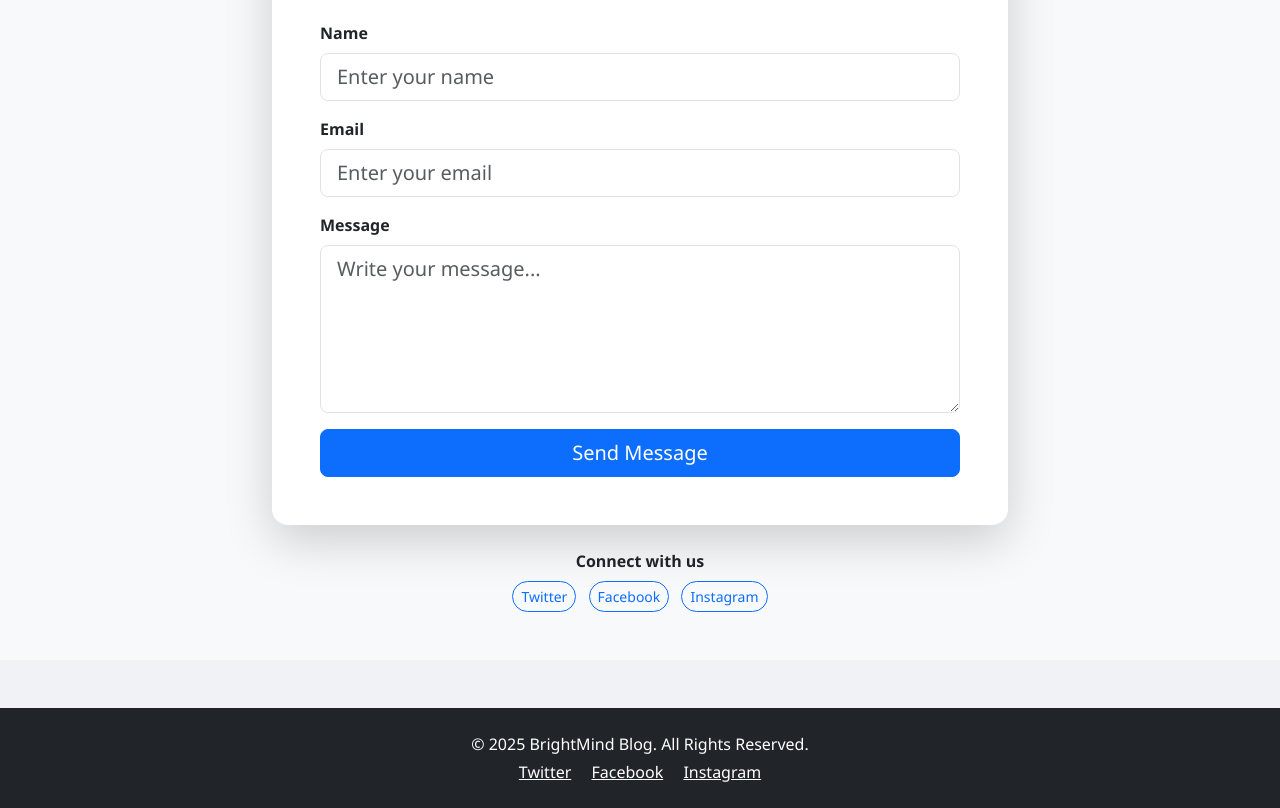
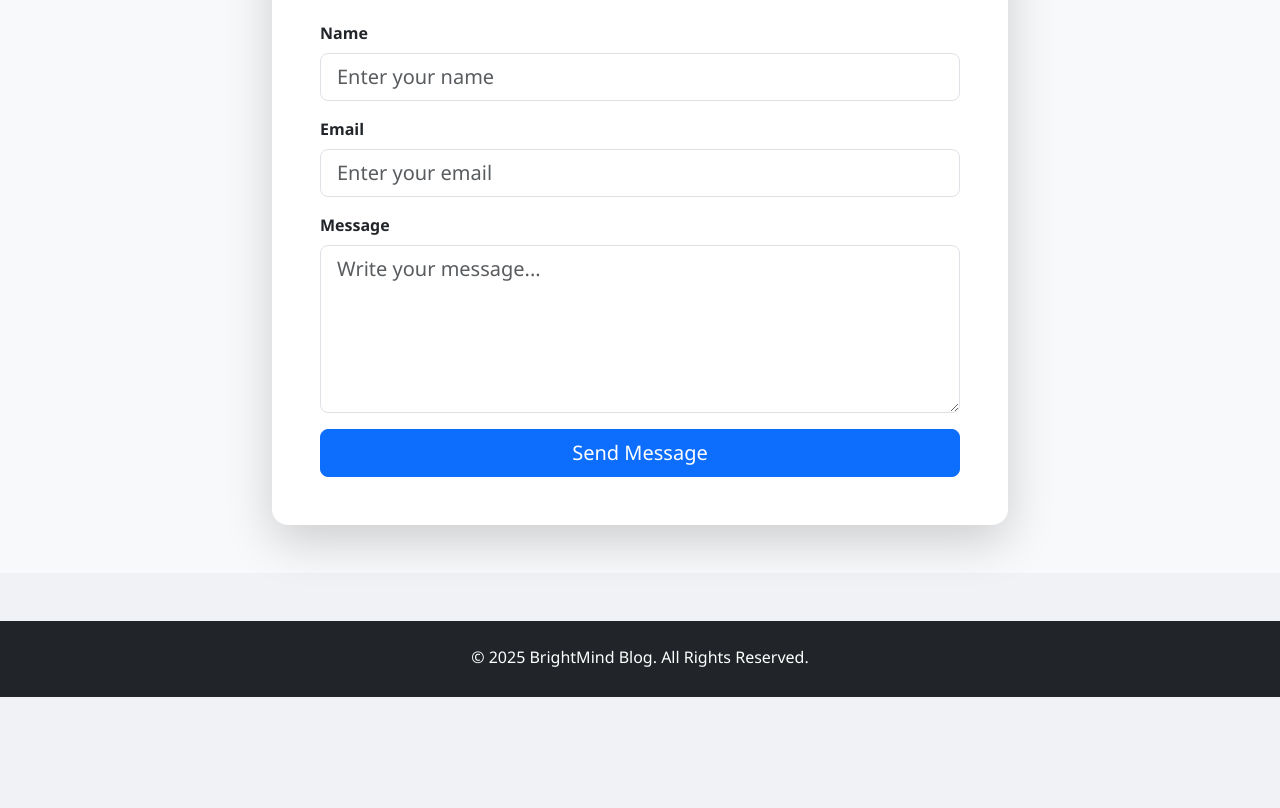
Before and after one commit to Abhinot-123/BrightMindBlog, a plain HTML site: page contact.html in a window 1280 px wide. Shown: the part 233-1041 px from the top of the page. After the commit the page ends 930 px from the top, so only its background shows below. Drawn offline with nearby package versions, Linux system fonts and the light colour scheme.

Commit message:
contact.html

```diff
--- a/contact.html
+++ b/contact.html
@@ -55,12 +55,7 @@
             </div>
           </div>
 
-          <div class="text-center mt-4">
-            <p class="fw-semibold mb-2">Connect with us</p>
-            <a href="https://twitter.com" target="_blank" class="btn btn-outline-primary btn-sm rounded-pill me-2">Twitter</a>
-            <a href="https://facebook.com" target="_blank" class="btn btn-outline-primary btn-sm rounded-pill me-2">Facebook</a>
-            <a href="https://instagram.com" target="_blank" class="btn btn-outline-primary btn-sm rounded-pill">Instagram</a>
-          </div>
+
         </div>
       </div>
     </div>
@@ -69,11 +64,7 @@
   <footer class="bg-dark text-white text-center py-4 mt-5">
     <div class="container">
       <p class="mb-1">&copy; 2025 BrightMind Blog. All Rights Reserved.</p>
-      <p class="mb-0">
-        <a href="https://twitter.com" target="_blank" class="text-white me-3">Twitter</a>
-        <a href="https://facebook.com" target="_blank" class="text-white me-3">Facebook</a>
-        <a href="https://instagram.com" target="_blank" class="text-white">Instagram</a>
-      </p>
+
     </div>
   </footer>
 
```
